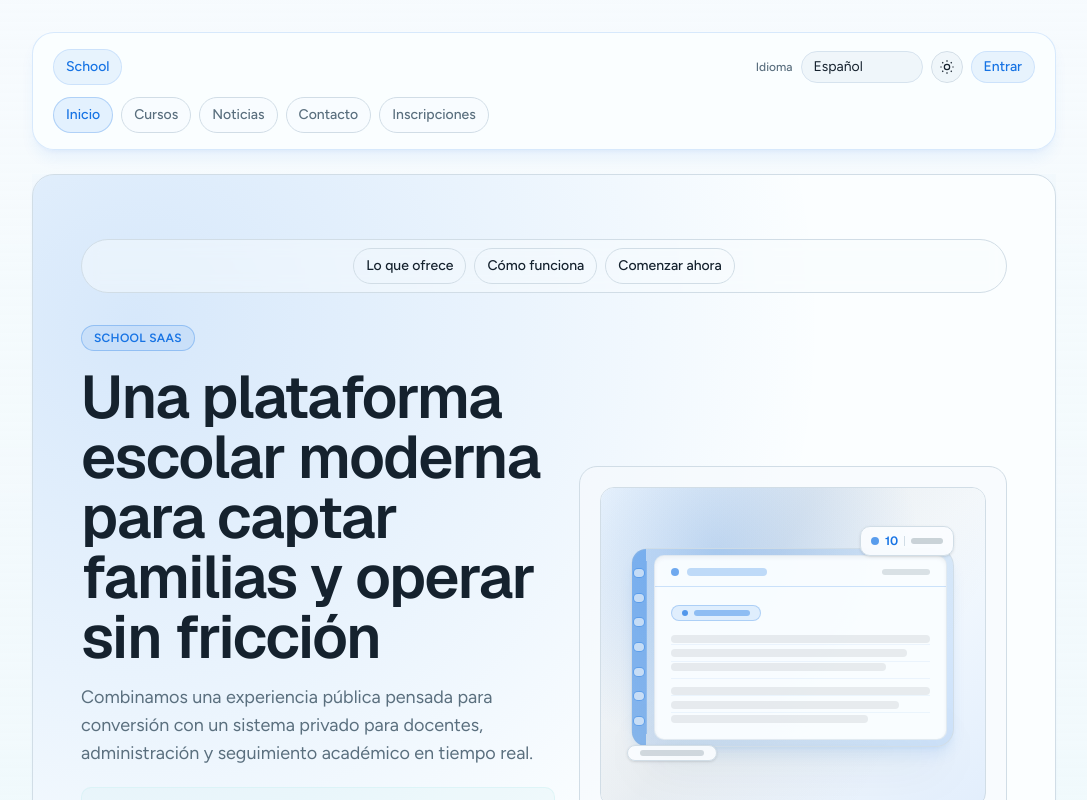
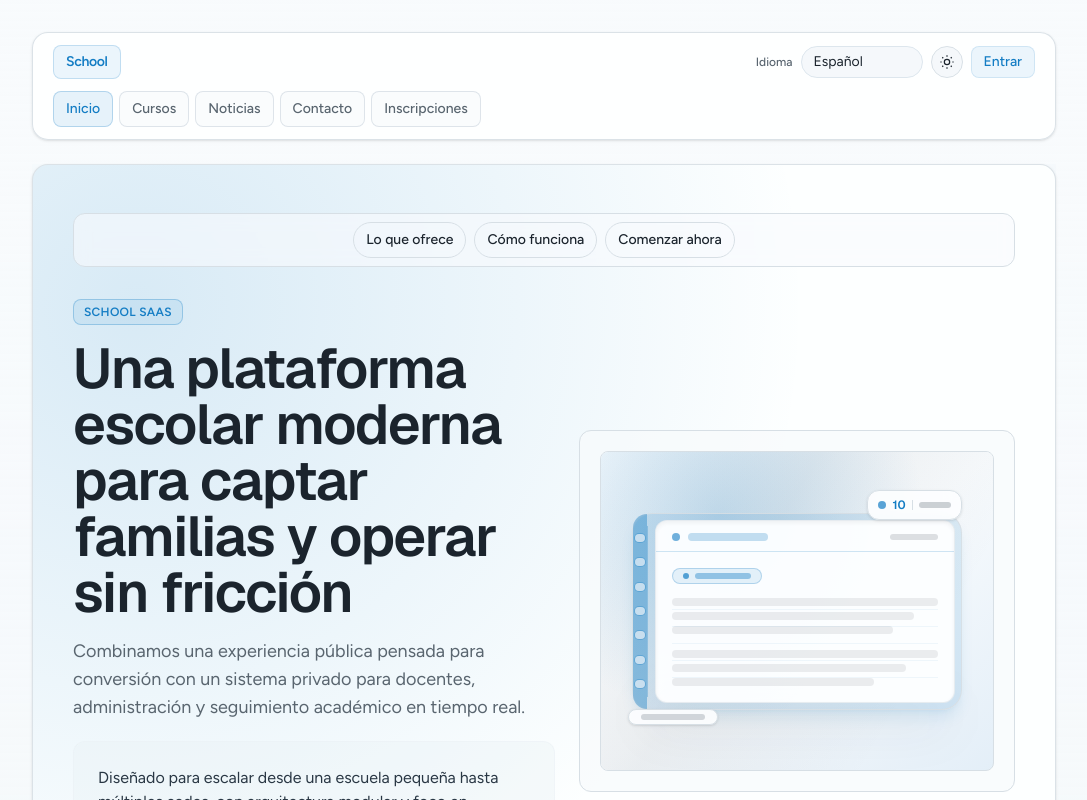
Before and after one commit to ArthurTorres75/school, a Next.js app: page / in a window 1280 px wide. Shown: the top 800 px of the page, without its empty margins (96-1183 px from the left). Built offline with nearby package versions, Linux system fonts and the light colour scheme; some icons are missing.

Commit message:
ui improvements

```diff
--- a/src/app/(public)/_components/RootPageContent.tsx
+++ b/src/app/(public)/_components/RootPageContent.tsx
@@ -110,7 +110,7 @@ export function RootPageContent() {
   }, []);
 
   return (
-    <div ref={rootRef} className="relative flex flex-col gap-8 pb-16 sm:gap-12">
+    <div ref={rootRef} className="relative flex flex-col gap-8 pb-14 sm:gap-10">
       <div className="pointer-events-none absolute inset-0 -z-10 overflow-hidden">
         <div className="landing-animated-gradient" />
         <div className="landing-noise-overlay" />
@@ -120,9 +120,9 @@ export function RootPageContent() {
 
       <section
         data-reveal
-        className="landing-panel mx-auto flex w-full max-w-5xl flex-col gap-8 rounded-3xl border border-border bg-card px-6 py-12 shadow-sm shadow-primary/5 sm:px-12 sm:py-16"
+        className="landing-panel mx-auto flex w-full max-w-6xl flex-col gap-8 rounded-xl border border-border/90 bg-card px-6 py-10 shadow-sm sm:px-10 sm:py-12"
       >
-        <NavigationMenu className="w-full justify-center rounded-full border border-border bg-background/50 px-3 py-2 backdrop-blur-sm">
+        <NavigationMenu className="w-full justify-center rounded-lg border border-border bg-background/60 px-3 py-2 backdrop-blur-sm">
           <NavigationMenuList className="flex-wrap justify-center">
             <NavigationMenuItem>
               <NavigationMenuLink asChild>
@@ -145,18 +145,18 @@ export function RootPageContent() {
         <div className="grid gap-6 lg:grid-cols-[1.05fr_0.95fr] lg:items-center">
           <div className="flex flex-col gap-5">
             <header className="flex flex-col gap-4">
-              <p className="inline-flex w-fit rounded-full border border-primary/30 bg-primary/8 px-3 py-1 text-xs font-semibold uppercase tracking-wide text-primary motion-safe:animate-fade-in-up">
+              <p className="inline-flex w-fit rounded-md border border-primary/30 bg-primary/8 px-2.5 py-1 text-xs font-semibold uppercase tracking-wide text-primary motion-safe:animate-fade-in-up">
                 {copy.badge}
               </p>
-              <h1 className="max-w-3xl text-balance text-4xl font-semibold tracking-tight sm:text-5xl lg:text-6xl motion-safe:animate-fade-in-up motion-safe:[animation-delay:120ms]">
+              <h1 className="max-w-3xl text-balance text-4xl font-semibold tracking-tight sm:text-5xl lg:text-[3.5rem] motion-safe:animate-fade-in-up motion-safe:[animation-delay:120ms]">
                 {copy.title}
               </h1>
-              <p className="max-w-3xl text-pretty text-base text-muted-foreground sm:text-lg motion-safe:animate-fade-in-up motion-safe:[animation-delay:220ms]">
+              <p className="max-w-3xl text-pretty text-base leading-7 text-muted-foreground sm:text-lg motion-safe:animate-fade-in-up motion-safe:[animation-delay:220ms]">
                 {copy.subtitle}
               </p>
             </header>
 
-            <article className="rounded-lg border border-secondary/50 bg-secondary/20 p-5 text-sm text-secondary-foreground sm:p-6 sm:text-base motion-safe:animate-fade-in-up motion-safe:[animation-delay:420ms]">
+            <article className="rounded-lg border border-secondary/45 bg-secondary/35 p-5 text-sm leading-6 text-secondary-foreground sm:p-6 sm:text-base motion-safe:animate-fade-in-up motion-safe:[animation-delay:420ms]">
               {copy.heroDetail}
             </article>
 
@@ -173,11 +173,8 @@ export function RootPageContent() {
             </div>
           </div>
 
-          <div
-            id={SECTION_ID.NOTEBOOK}
-            className="rounded-2xl border border-border bg-background/60 p-4 sm:p-5"
-          >
-            <div className="h-64 overflow-hidden rounded-xl border border-border bg-background sm:h-72 lg:h-80">
+          <div id={SECTION_ID.NOTEBOOK} className="rounded-lg border border-border bg-background/70 p-4 sm:p-5">
+            <div className="h-64 overflow-hidden rounded-md border border-border bg-background sm:h-72 lg:h-80">
               <NotebookScene openProgress={0} />
             </div>
           </div>
@@ -185,8 +182,8 @@ export function RootPageContent() {
 
         <div className="grid gap-4 md:grid-cols-3 motion-safe:animate-fade-in-up motion-safe:[animation-delay:320ms]">
           {copy.stats.map((stat) => (
-            <article key={stat.label} className="rounded-md border border-border bg-card/50 p-4">
-              <p className="text-lg font-semibold tracking-tight text-primary">{stat.value}</p>
+            <article key={stat.label} className="rounded-lg border border-border bg-card/60 p-4">
+              <p className="tabular-nums text-lg font-semibold tracking-tight text-primary">{stat.value}</p>
               <p className="mt-1 text-sm text-muted-foreground">{stat.label}</p>
             </article>
           ))}
@@ -195,7 +192,7 @@ export function RootPageContent() {
 
       <section
         data-reveal
-        className="mx-auto flex w-full max-w-5xl flex-col gap-6 rounded-3xl border border-border bg-card px-6 py-8 shadow-sm sm:px-12 sm:py-10"
+        className="mx-auto flex w-full max-w-6xl flex-col gap-6 rounded-xl border border-border/90 bg-card px-6 py-8 shadow-sm sm:px-10 sm:py-10"
       >
         <header className="flex flex-col gap-2">
           <p className="text-xs font-semibold uppercase tracking-widest text-primary">{copy.offersEyebrow}</p>
@@ -213,7 +210,7 @@ export function RootPageContent() {
                 index === 4 && "sm:col-span-2",
               )}
             >
-              <p className="text-lg font-semibold tracking-tight text-primary">{tile.value}</p>
+              <p className="tabular-nums text-lg font-semibold tracking-tight text-primary">{tile.value}</p>
               <p className="mt-1 text-sm text-muted-foreground">{tile.label}</p>
             </article>
           ))}
@@ -223,7 +220,7 @@ export function RootPageContent() {
       <section
         id={SECTION_ID.OFFERS}
         data-reveal
-        className="mx-auto flex w-full max-w-5xl scroll-mt-24 flex-col gap-6 rounded-3xl border border-border bg-card px-6 py-12 shadow-sm sm:px-12 sm:py-16"
+        className="mx-auto flex w-full max-w-6xl scroll-mt-24 flex-col gap-6 rounded-xl border border-border/90 bg-card px-6 py-10 shadow-sm sm:px-10 sm:py-12"
       >
         <header className="flex flex-col gap-2">
           <p className="text-xs font-semibold uppercase tracking-widest text-primary">{copy.offersEyebrow}</p>
@@ -235,9 +232,9 @@ export function RootPageContent() {
           {copy.offers.map((offer) => (
             <article
               key={offer.title}
-              className="landing-offer-card rounded-lg border border-border bg-background/40 p-5 transition-colors hover:bg-background/60"
+              className="landing-offer-card rounded-lg border border-border bg-background/45 p-5 transition-colors hover:bg-background/70"
             >
-              <p className="inline-flex w-fit rounded-md border border-primary/30 bg-primary/8 px-2.5 py-1 text-xs font-semibold text-primary">
+              <p className="inline-flex w-fit rounded-sm border border-primary/30 bg-primary/8 px-2.5 py-1 text-xs font-semibold text-primary">
                 {offer.tag}
               </p>
               <h3 className="mt-4 text-base font-semibold tracking-tight">{offer.title}</h3>
@@ -250,7 +247,7 @@ export function RootPageContent() {
       <section
         id={SECTION_ID.FLOW}
         data-reveal
-        className="mx-auto flex w-full max-w-5xl scroll-mt-24 flex-col gap-6 rounded-3xl border border-accent/40 bg-accent/8 px-6 py-12 sm:px-12 sm:py-16"
+        className="mx-auto flex w-full max-w-6xl scroll-mt-24 flex-col gap-6 rounded-xl border border-accent/40 bg-accent/12 px-6 py-10 sm:px-10 sm:py-12"
       >
         <header className="flex flex-col gap-2">
           <p className="text-xs font-semibold uppercase tracking-widest text-accent-foreground">{copy.flowEyebrow}</p>
@@ -260,7 +257,7 @@ export function RootPageContent() {
 
         <div className="grid gap-4 md:grid-cols-3">
           {copy.flowSteps.map((step, index) => (
-            <article key={step.title} className="rounded-lg border border-accent/30 bg-card p-5">
+            <article key={step.title} className="rounded-lg border border-accent/30 bg-card/98 p-5">
               <p className="text-xs font-semibold tracking-widest text-primary">0{index + 1}</p>
               <h3 className="mt-3 text-base font-semibold tracking-tight">{step.title}</h3>
               <p className="mt-2 text-sm text-muted-foreground">{step.description}</p>
@@ -272,7 +269,7 @@ export function RootPageContent() {
       <section
         id={SECTION_ID.START}
         data-reveal
-        className="landing-panel mx-auto flex w-full max-w-5xl scroll-mt-24 flex-col gap-6 rounded-3xl border border-border bg-card px-6 py-12 text-center shadow-sm sm:px-12 sm:py-16"
+        className="landing-panel mx-auto flex w-full max-w-6xl scroll-mt-24 flex-col gap-6 rounded-xl border border-border/90 bg-card px-6 py-10 text-center shadow-sm sm:px-10 sm:py-12"
       >
         <h2 className="text-3xl font-semibold tracking-tight sm:text-4xl">{copy.finalCtaTitle}</h2>
         <p className="mx-auto max-w-2xl text-base text-muted-foreground">{copy.finalCtaSubtitle}</p>
--- a/src/app/globals.css
+++ b/src/app/globals.css
@@ -44,82 +44,82 @@
   --color-card: var(--card);
   --color-foreground: var(--foreground);
   --color-background: var(--background);
-  --radius-sm: calc(var(--radius) * 0.6);
-  --radius-md: calc(var(--radius) * 0.8);
-  --radius-lg: var(--radius);
-  --radius-xl: calc(var(--radius) * 1.4);
-  --radius-2xl: calc(var(--radius) * 1.8);
-  --radius-3xl: calc(var(--radius) * 2.2);
-  --radius-4xl: calc(var(--radius) * 2.6);
+  --radius-sm: 0.375rem;
+  --radius-md: 0.5rem;
+  --radius-lg: 0.75rem;
+  --radius-xl: 1rem;
+  --radius-2xl: 1.25rem;
+  --radius-3xl: 1.5rem;
+  --radius-4xl: 1.75rem;
 }
 
 :root {
-  --background: oklch(0.985 0.006 240);
-  --foreground: oklch(0.245 0.03 248);
-  --card: oklch(0.995 0.004 240);
-  --card-foreground: oklch(0.245 0.03 248);
-  --popover: oklch(0.998 0.003 240);
-  --popover-foreground: oklch(0.245 0.03 248);
-  --primary: oklch(0.57 0.19 257);
-  --primary-foreground: oklch(0.985 0.004 240);
-  --secondary: oklch(0.93 0.035 200);
-  --secondary-foreground: oklch(0.3 0.045 235);
-  --muted: oklch(0.955 0.012 235);
-  --muted-foreground: oklch(0.53 0.035 240);
-  --accent: oklch(0.9 0.07 85);
-  --accent-foreground: oklch(0.3 0.04 45);
+  --background: oklch(0.986 0.004 240);
+  --foreground: oklch(0.255 0.022 250);
+  --card: oklch(0.998 0.002 240);
+  --card-foreground: oklch(0.255 0.022 250);
+  --popover: oklch(0.998 0.002 240);
+  --popover-foreground: oklch(0.255 0.022 250);
+  --primary: oklch(0.57 0.14 246);
+  --primary-foreground: oklch(0.98 0.002 240);
+  --secondary: oklch(0.95 0.01 236);
+  --secondary-foreground: oklch(0.33 0.03 248);
+  --muted: oklch(0.963 0.008 236);
+  --muted-foreground: oklch(0.5 0.022 246);
+  --accent: oklch(0.9 0.04 85);
+  --accent-foreground: oklch(0.34 0.03 86);
   --destructive: oklch(0.577 0.245 27.325);
-  --border: oklch(0.89 0.018 240);
-  --input: oklch(0.91 0.02 240);
-  --ring: oklch(0.68 0.16 257);
-  --chart-1: oklch(0.62 0.19 257);
+  --border: oklch(0.9 0.012 242);
+  --input: oklch(0.92 0.014 242);
+  --ring: oklch(0.63 0.11 246);
+  --chart-1: oklch(0.62 0.13 246);
   --chart-2: oklch(0.7 0.14 180);
-  --chart-3: oklch(0.76 0.16 85);
+  --chart-3: oklch(0.78 0.12 95);
   --chart-4: oklch(0.66 0.2 20);
   --chart-5: oklch(0.58 0.12 320);
-  --radius: 0.625rem;
-  --sidebar: oklch(0.97 0.01 240);
-  --sidebar-foreground: oklch(0.245 0.03 248);
-  --sidebar-primary: oklch(0.57 0.19 257);
-  --sidebar-primary-foreground: oklch(0.985 0.004 240);
-  --sidebar-accent: oklch(0.9 0.07 85);
-  --sidebar-accent-foreground: oklch(0.3 0.04 45);
-  --sidebar-border: oklch(0.89 0.018 240);
-  --sidebar-ring: oklch(0.68 0.16 257);
+  --radius: 0.5rem;
+  --sidebar: oklch(0.975 0.006 242);
+  --sidebar-foreground: oklch(0.255 0.022 250);
+  --sidebar-primary: oklch(0.57 0.14 246);
+  --sidebar-primary-foreground: oklch(0.98 0.002 240);
+  --sidebar-accent: oklch(0.94 0.014 236);
+  --sidebar-accent-foreground: oklch(0.33 0.03 248);
+  --sidebar-border: oklch(0.9 0.012 242);
+  --sidebar-ring: oklch(0.63 0.11 246);
 }
 
 .dark {
-  --background: oklch(0.2 0.028 255);
+  --background: oklch(0.22 0.018 255);
   --foreground: oklch(0.95 0.01 240);
-  --card: oklch(0.255 0.03 255);
+  --card: oklch(0.26 0.016 254);
   --card-foreground: oklch(0.95 0.01 240);
-  --popover: oklch(0.245 0.03 255);
+  --popover: oklch(0.25 0.016 254);
   --popover-foreground: oklch(0.95 0.01 240);
-  --primary: oklch(0.72 0.15 250);
-  --primary-foreground: oklch(0.22 0.03 255);
-  --secondary: oklch(0.3 0.05 205);
+  --primary: oklch(0.72 0.11 246);
+  --primary-foreground: oklch(0.22 0.018 255);
+  --secondary: oklch(0.31 0.02 246);
   --secondary-foreground: oklch(0.95 0.01 240);
-  --muted: oklch(0.27 0.02 250);
-  --muted-foreground: oklch(0.76 0.018 240);
-  --accent: oklch(0.42 0.09 90);
+  --muted: oklch(0.29 0.016 248);
+  --muted-foreground: oklch(0.76 0.016 240);
+  --accent: oklch(0.44 0.06 92);
   --accent-foreground: oklch(0.98 0.01 95);
   --destructive: oklch(0.704 0.191 22.216);
-  --border: oklch(0.36 0.03 248 / 70%);
-  --input: oklch(0.34 0.025 248 / 85%);
-  --ring: oklch(0.72 0.15 250);
-  --chart-1: oklch(0.72 0.15 250);
+  --border: oklch(0.38 0.018 248 / 70%);
+  --input: oklch(0.35 0.018 248 / 85%);
+  --ring: oklch(0.72 0.11 246);
+  --chart-1: oklch(0.72 0.11 246);
   --chart-2: oklch(0.7 0.14 180);
-  --chart-3: oklch(0.76 0.16 85);
+  --chart-3: oklch(0.76 0.12 95);
   --chart-4: oklch(0.66 0.2 20);
   --chart-5: oklch(0.7 0.14 320);
-  --sidebar: oklch(0.235 0.03 255);
+  --sidebar: oklch(0.235 0.018 255);
   --sidebar-foreground: oklch(0.95 0.01 240);
-  --sidebar-primary: oklch(0.72 0.15 250);
-  --sidebar-primary-foreground: oklch(0.22 0.03 255);
-  --sidebar-accent: oklch(0.42 0.09 90);
+  --sidebar-primary: oklch(0.72 0.11 246);
+  --sidebar-primary-foreground: oklch(0.22 0.018 255);
+  --sidebar-accent: oklch(0.37 0.026 246);
   --sidebar-accent-foreground: oklch(0.98 0.01 95);
-  --sidebar-border: oklch(0.36 0.03 248 / 70%);
-  --sidebar-ring: oklch(0.72 0.15 250);
+  --sidebar-border: oklch(0.38 0.018 248 / 70%);
+  --sidebar-ring: oklch(0.72 0.11 246);
 }
 
 @layer base {
@@ -127,7 +127,7 @@
     @apply border-border outline-ring/50;
   }
   body {
-    @apply bg-background text-foreground;
+    @apply bg-background text-foreground text-[14px] leading-5.5 antialiased;
   }
   html {
     @apply scroll-smooth font-sans;
--- a/src/components/shared/PublicHeader.tsx
+++ b/src/components/shared/PublicHeader.tsx
@@ -36,22 +36,25 @@ export function PublicHeader() {
   ];
 
   return (
-    <header className="rounded-3xl border border-primary/15 bg-card/85 px-4 py-4 shadow-lg shadow-primary/8 backdrop-blur sm:px-5">
+    <header className="rounded-xl border border-border/90 bg-card/95 px-4 py-3 shadow-sm backdrop-blur-sm sm:px-5">
       <div className="flex items-center justify-between gap-3">
-        <Button asChild variant="outline" className="rounded-full border-primary/20 bg-primary/8 text-primary hover:bg-primary/12">
-          <Link href="/">{copy.brandLabel}</Link>
-        </Button>
+        <Link
+          href="/"
+          className="inline-flex items-center rounded-md border border-primary/20 bg-primary/8 px-3 py-1.5 text-sm font-semibold tracking-tight text-primary transition-colors hover:bg-primary/12"
+        >
+          {copy.brandLabel}
+        </Link>
 
         <div className="flex items-center gap-2">
           <LanguageSwitcher />
           <ThemeSwitcher />
-          <Button asChild variant="outline" size="sm" className="rounded-full border-primary/20 bg-primary/8 text-primary hover:bg-primary/12">
+          <Button asChild variant="outline" size="sm" className="rounded-md border-primary/20 bg-primary/8 text-primary hover:bg-primary/12">
             <Link href="/login">{uiCopy.auth.loginAction}</Link>
           </Button>
           <Button
             variant="outline"
             size="icon"
-            className="rounded-full md:hidden"
+            className="rounded-md md:hidden"
             onClick={() => setIsOpen(!isOpen)}
             aria-label={isOpen ? "Cerrar menú" : "Abrir menú"}
             aria-expanded={isOpen}
@@ -65,7 +68,7 @@ export function PublicHeader() {
         aria-label="Navegación principal"
         className={cn("mt-3 w-full", isOpen ? "block" : "hidden md:block")}
       >
-        <NavigationMenuList className="w-full flex-col items-stretch gap-2 md:flex-row md:flex-wrap md:items-center">
+        <NavigationMenuList className="w-full flex-col items-stretch gap-2 md:flex-row md:flex-wrap md:items-center md:gap-1.5">
           {navigationItems.map((item) => {
             const isActive = pathname === item.href;
 
@@ -75,10 +78,10 @@ export function PublicHeader() {
                   asChild
                   className={cn(
                     navigationMenuTriggerStyle(),
-                    "justify-start md:justify-center",
+                    "h-9 justify-start rounded-md border px-3 text-sm font-medium md:justify-center",
                     isActive
                       ? "border-primary/25 bg-primary/10 text-primary"
-                      : "border-border bg-background/70 text-muted-foreground hover:bg-secondary/40 hover:text-foreground",
+                      : "border-border/80 bg-background/75 text-muted-foreground hover:bg-secondary/55 hover:text-foreground",
                   )}
                 >
                   <Link href={item.href} onClick={() => setIsOpen(false)}>
--- a/src/components/shared/TopControlsHeader.tsx
+++ b/src/components/shared/TopControlsHeader.tsx
@@ -12,10 +12,10 @@ interface TopControlsHeaderProps {
 
 export function TopControlsHeader({ brandLabel, brandHref = "/" }: TopControlsHeaderProps) {
   return (
-    <header className="flex flex-wrap items-center justify-between gap-3">
+    <header className="flex flex-wrap items-center justify-between gap-3 rounded-xl border border-border/90 bg-card/95 px-4 py-3 shadow-sm backdrop-blur-sm">
       <Link
         href={brandHref}
-        className="inline-flex items-center rounded-full border border-primary/20 bg-primary/8 px-3 py-1 text-sm font-medium text-primary hover:bg-primary/12"
+        className="inline-flex items-center rounded-md border border-primary/20 bg-primary/8 px-3 py-1.5 text-sm font-semibold tracking-tight text-primary transition-colors hover:bg-primary/12"
       >
         {brandLabel}
       </Link>
```
Also changed, not shown: src/components/sections/PublicPageIntro.tsx (+7 -7 lines).
